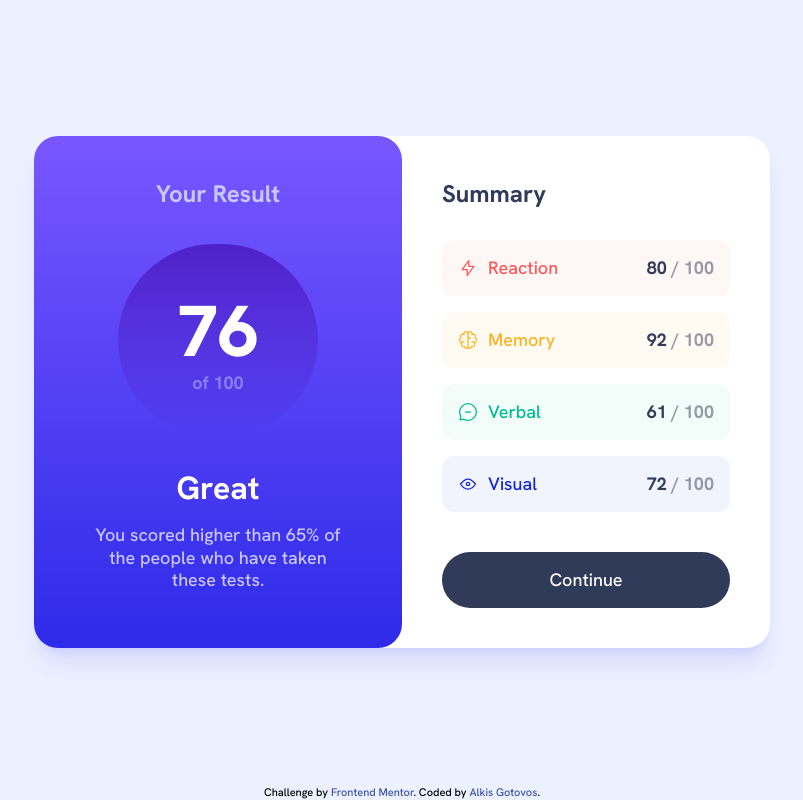
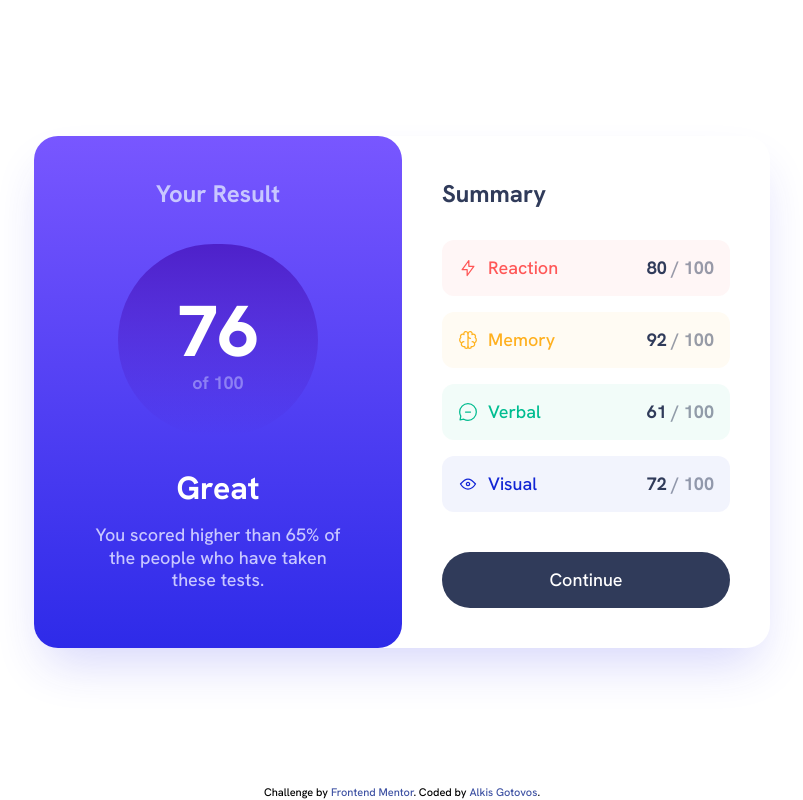
Before and after one commit to 3lectrologos/FM-results-summary-component, a plain HTML site: page index.html in a window 1280 px wide. Shown: the whole page, without its empty margins (238-1041 px from the left). Drawn offline with Linux system fonts and the light colour scheme.

Commit message:
Remove bg color; small fix in shadow

```diff
--- a/index.html
+++ b/index.html
@@ -20,11 +20,11 @@
   </style>
 </head>
 
-<body class="font-hanken bg-verylightblue">
+<body class="font-hanken bg-white">
 
 <div class="flex flex-col w-screen h-screen">
   <div class="flex flex-col h-fit grow sm:justify-center">
-    <div class="flex flex-col flex-wrap w-full mx-auto bg-white sm:flex-row sm:max-w-[46rem] sm:rounded-3xl sm:shadow-xl sm:shadow-lightroyalblue/10">
+    <div class="flex flex-col flex-wrap w-full mx-auto bg-white sm:flex-row sm:max-w-[46rem] sm:rounded-3xl sm:shadow-2xl sm:shadow-lightroyalblue/20">
       <div class="flex flex-col h-[32rem] gap-y-1 text-center bg-gradient-to-b from-lightslateblue to-lightroyalblue px-14 pb-9 pt-6 rounded-b-3xl sm:w-1/2 sm:rounded-t-3xl sm:gap-y-3 sm:pt-10 sm:pb-14">
         <div class="text-lightlavender text-base font-bold mb-5 sm:text-md">Your Result</div>
         <div class="flex flex-col justify-center self-center w-36 h-36 rounded-full bg-gradient-to-b from-violetblue to-persianblue mb-4 sm:w-[12.5rem] sm:h-[12.5rem]">
```
Also changed, not shown: output.css.
